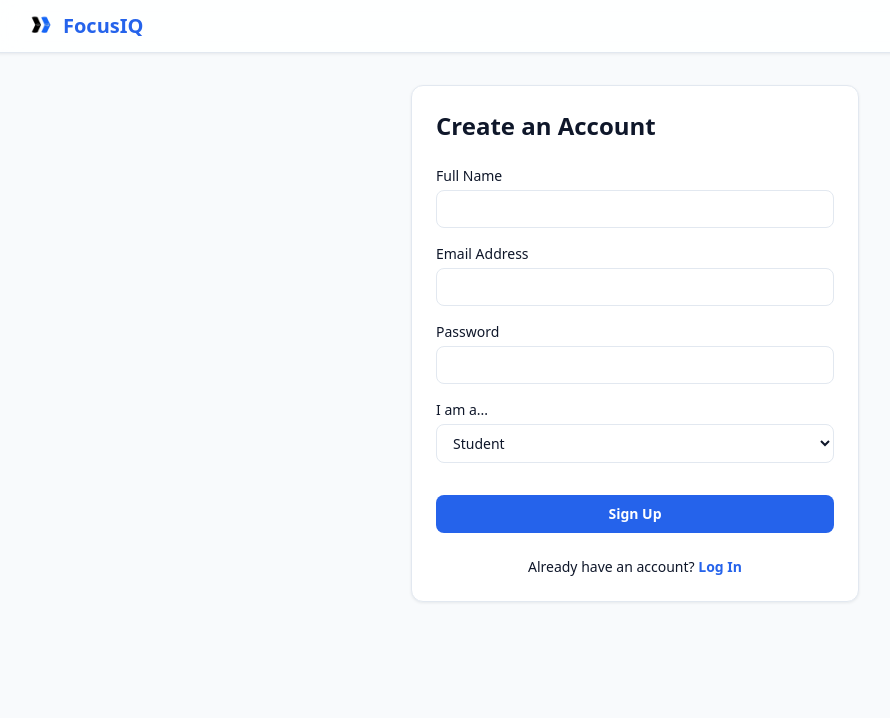
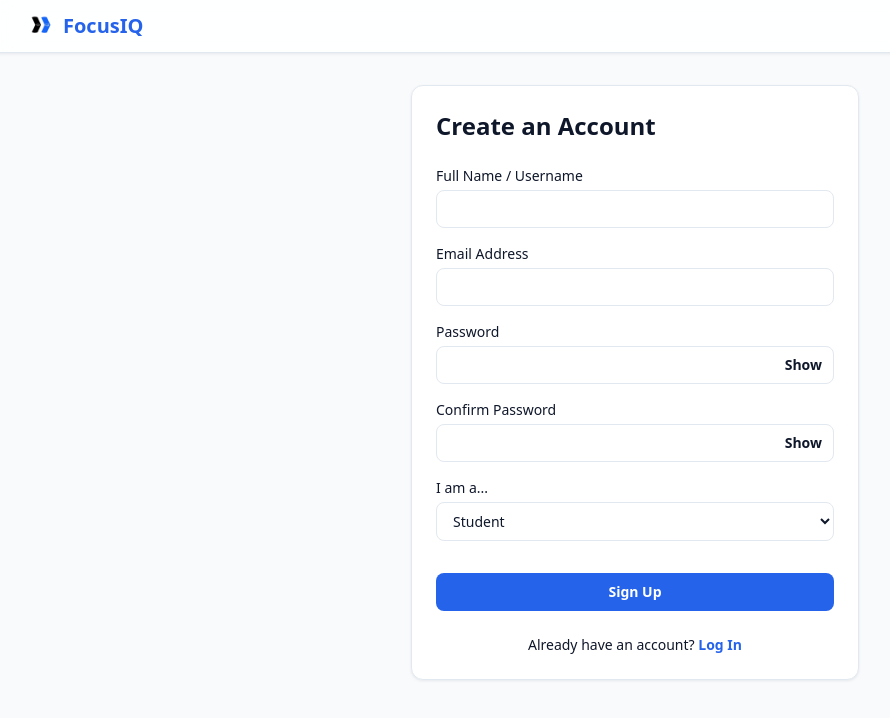
Before and after one commit to Karthikeyan-A-S/focus_platform_ui, a React (Vite) app: page /register in a window 1280 px wide. Shown: the top 718 px of the page, without its empty margins (5-895 px from the left). Built offline with nearby package versions, Linux system fonts and the light colour scheme; no server answers.

Commit message:
version 1

```diff
--- a/src/pages/auth/Login.jsx
+++ b/src/pages/auth/Login.jsx
@@ -5,6 +5,7 @@ import { AuthContext } from '../../context/AuthContext';
 export default function Login() {
     const [email, setEmail] = useState('');
     const [password, setPassword] = useState('');
+    const [showPassword, setShowPassword] = useState(false); // NEW: Toggle state
 
     const [error, setError] = useState(null);
     const [loading, setLoading] = useState(false);
@@ -13,7 +14,6 @@ export default function Login() {
     const navigate = useNavigate();
     const location = useLocation();
 
-    // Check if we were redirected here from the Register page with a success message
     const successMessage = location.state?.message;
 
     const handleSubmit = async (e) => {
@@ -23,7 +23,6 @@ export default function Login() {
 
         try {
             const role = await login(email, password);
-            // The AuthContext saves the token, we just need to route them to the right dashboard
             if (role === 'TEACHER') {
                 navigate('/teacher/dashboard');
             } else {
@@ -58,13 +57,23 @@ export default function Login() {
 
                     <div className="form-group">
                         <label>Password</label>
-                        <input
-                            type="password"
-                            className="input-field"
-                            value={password}
-                            onChange={(e) => setPassword(e.target.value)}
-                            required
-                        />
+                        <div className="relative">
+                            <input
+                                type={showPassword ? "text" : "password"}
+                                className="input-field w-full pr-16"
+                                value={password}
+                                onChange={(e) => setPassword(e.target.value)}
+                                required
+                            />
+                            {/* NEW: Show/Hide Button */}
+                            <button
+                                type="button"
+                                className="absolute right-3 top-1/2 -translate-y-1/2 text-sm font-semibold text-[var(--text-muted)] hover:text-[var(--primary)]"
+                                onClick={() => setShowPassword(!showPassword)}
+                            >
+                                {showPassword ? 'Hide' : 'Show'}
+                            </button>
+                        </div>
                     </div>
 
                     <button type="submit" className="btn mt-4 w-full" disabled={loading}>
--- a/src/pages/auth/Register.jsx
+++ b/src/pages/auth/Register.jsx
@@ -6,21 +6,52 @@ export default function Register() {
     const [name, setName] = useState('');
     const [email, setEmail] = useState('');
     const [password, setPassword] = useState('');
-    const [role, setRole] = useState('STUDENT'); // Default to student
+    const [confirmPassword, setConfirmPassword] = useState('');
+    const [role, setRole] = useState('STUDENT');
+
+    // NEW: Toggles for both password fields
+    const [showPassword, setShowPassword] = useState(false);
+    const [showConfirmPassword, setShowConfirmPassword] = useState(false);
 
     const [error, setError] = useState(null);
     const [loading, setLoading] = useState(false);
 
     const navigate = useNavigate();
 
+    const isValidEmail = (email) => {
+        const emailRegex = /^[^\s@]+@[^\s@]+\.[^\s@]+$/;
+        return emailRegex.test(email);
+    };
+
+    // NEW: Username validation (3-30 chars, letters, numbers, spaces, or underscores)
+    const isValidUsername = (username) => {
+        const usernameRegex = /^[a-zA-Z0-9_ ]{3,30}$/;
+        return usernameRegex.test(username);
+    };
+
     const handleSubmit = async (e) => {
         e.preventDefault();
         setError(null);
+
+        if (!isValidUsername(name.trim())) {
+            setError('Name must be 3-30 characters long and contain only letters, numbers, or spaces.');
+            return;
+        }
+
+        if (!isValidEmail(email)) {
+            setError('Please enter a valid email address.');
+            return;
+        }
+
+        if (password !== confirmPassword) {
+            setError('Passwords do not match.');
+            return;
+        }
+
         setLoading(true);
 
         try {
-            await authApi.register(name, email, password, role);
-            // On successful registration, send them to the login page
+            await authApi.register(name.trim(), email, password, role);
             navigate('/login', { state: { message: 'Registration successful! Please log in.' } });
         } catch (err) {
             const msg = err.response?.data?.error || err.response?.data?.message;
@@ -39,7 +70,7 @@ export default function Register() {
 
                 <form onSubmit={handleSubmit}>
                     <div className="form-group">
-                        <label>Full Name</label>
+                        <label>Full Name / Username</label>
                         <input
                             type="text"
                             className="input-field"
@@ -62,14 +93,44 @@ export default function Register() {
 
                     <div className="form-group">
                         <label>Password</label>
+                        <div className="relative">
                             <input
-                            type="password"
-                            className="input-field"
+                                type={showPassword ? "text" : "password"}
+                                className="input-field w-full pr-16"
                                 value={password}
                                 onChange={(e) => setPassword(e.target.value)}
                                 required
                                 minLength="6"
                             />
+                            <button
+                                type="button"
+                                className="absolute right-3 top-1/2 -translate-y-1/2 text-sm font-semibold text-[var(--text-muted)] hover:text-[var(--primary)]"
+                                onClick={() => setShowPassword(!showPassword)}
+                            >
+                                {showPassword ? 'Hide' : 'Show'}
+                            </button>
+                        </div>
+                    </div>
+
+                    <div className="form-group">
+                        <label>Confirm Password</label>
+                        <div className="relative">
+                            <input
+                                type={showConfirmPassword ? "text" : "password"}
+                                className="input-field w-full pr-16"
+                                value={confirmPassword}
+                                onChange={(e) => setConfirmPassword(e.target.value)}
+                                required
+                                minLength="6"
+                            />
+                            <button
+                                type="button"
+                                className="absolute right-3 top-1/2 -translate-y-1/2 text-sm font-semibold text-[var(--text-muted)] hover:text-[var(--primary)]"
+                                onClick={() => setShowConfirmPassword(!showConfirmPassword)}
+                            >
+                                {showConfirmPassword ? 'Hide' : 'Show'}
+                            </button>
+                        </div>
                     </div>
 
                     <div className="form-group">
```
Lines whose indentation alone changed are shown as unchanged.
